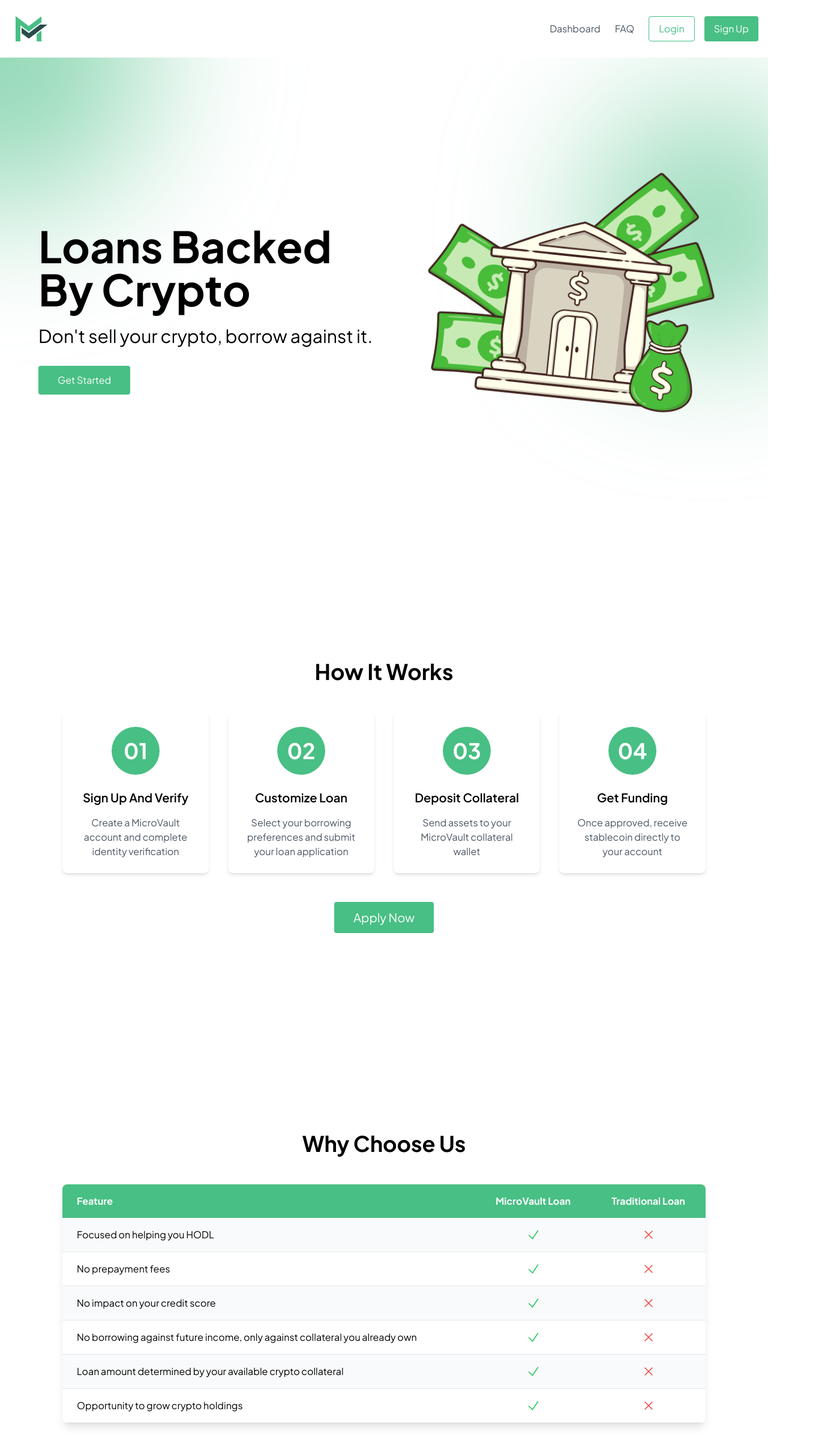
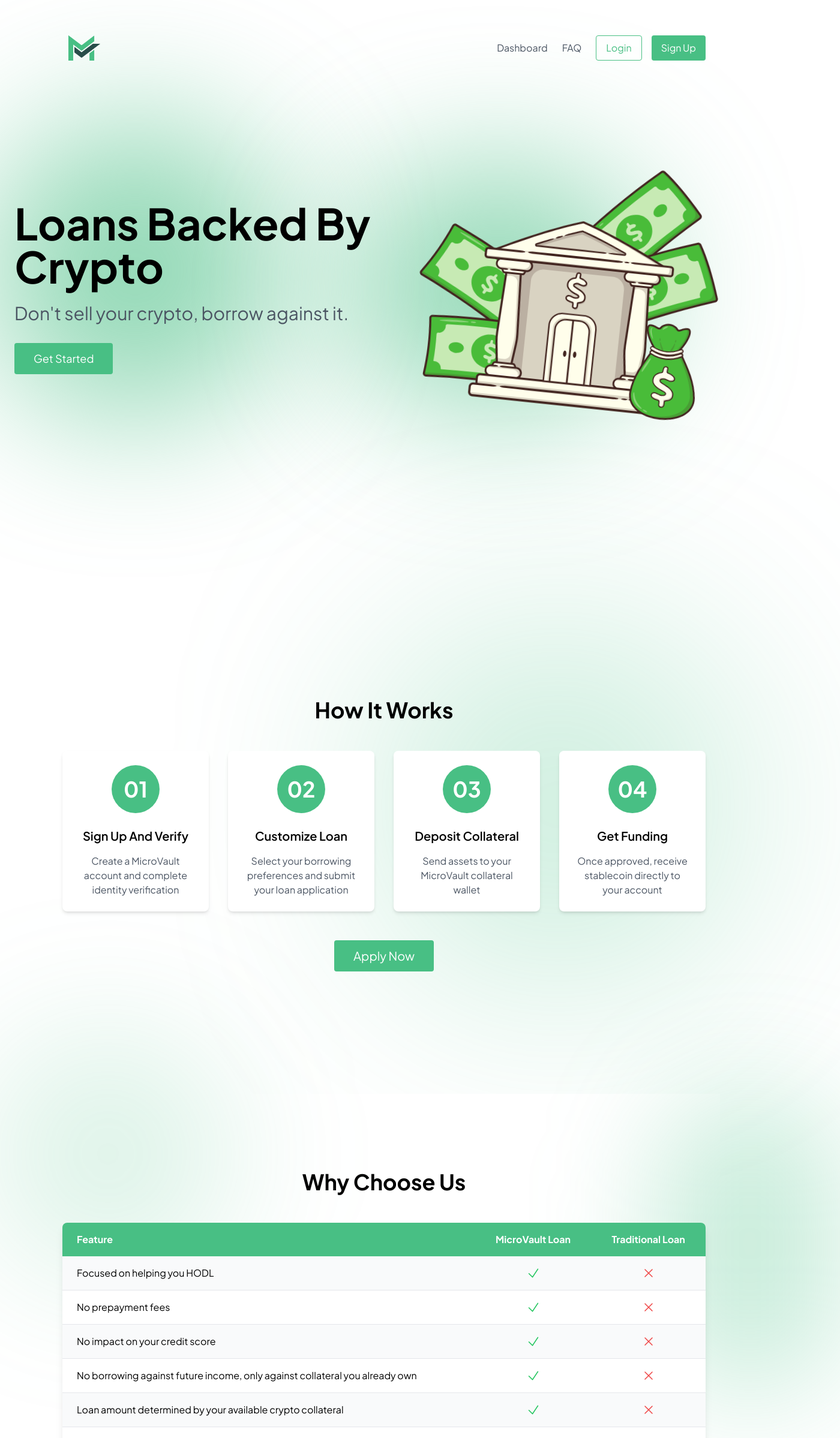
Before and after one commit to veermshah/MicroVault, a React (Vite) app in the folder frontend/: page / in a window 1280 px wide. Shown: the top 2398 px of the page at 60% size, 1400 px wide, since content can reach past the window. Built offline with nearby package versions, Linux system fonts and the light colour scheme; the HTML template or start-up script is replaced by a standard one.

Commit message:
home page changes

```diff
--- a/frontend/src/components/header.jsx
+++ b/frontend/src/components/header.jsx
@@ -4,8 +4,8 @@
 
 const Header = () => {
   return (
-    <header className="bg-transparent">
-      <div className="container mx-auto px-4 py-4 flex items-center justify-between relative z-20">
+    <header className="bg-transparent my-8 mx-4 md:mx-12 lg:mx-20 relative overflow-visible">
+      <div className="container mx-auto px-6 py-4 flex items-center justify-between relative z-20">
         <div className="flex items-center">
           <Link to="/">
             <img src={MicroVaultLogo} alt="MicroVault Logo" className="h-16 w-auto" />
--- a/frontend/src/components/hero.jsx
+++ b/frontend/src/components/hero.jsx
@@ -3,30 +3,30 @@
 
 const Hero = () => {
   return (
-    <section className="white min-h-screen flex items-center relative overflow-hidden">
-      {/* Blur element for the left upper area */}
-      <div className="absolute top-[-250px] left-[-250px] w-[500px] h-[500px] bg-[#48bf84]/60 rounded-full blur-[120px] z-0" />
+    <section className="bg-white min-h-screen flex items-center relative overflow-visible">
+      {/* Blur element for the left area */}
+      <div className="absolute top-[5%] left-[-25px] w-[500px] h-[500px] bg-[#48bf84]/60 rounded-full blur-[120px] z-0" />
 
-      {/* Blur element for the top right of the bank icon */}
-      <div className="absolute top-[10%] right-[-100px] w-[400px] h-[400px] bg-[#48bf84]/60 rounded-full blur-[120px] z-0" />
+      {/* Blur element for the right area */}
+      <div className="absolute top-[15%] right-[200px] w-[500px] h-[400px] bg-[#48bf84]/60 rounded-full blur-[120px] z-0" />
 
-      <div className="container mx-auto px-4 relative z-10">
+      <div className="container mx-auto px-6 py-8 relative z-10">
         <div className="flex flex-col md:flex-row items-center">
           {/* Left side content */}
-          <div className="w-full md:w-1/2 mb-8 md:mb-0 md:pl-12 mt-10">
-            <h1 className="text-5xl md:text-7xl font-bold mb-6 leading-tight">Loans Backed By Crypto</h1>
-            <p className="text-2xl md:text-3xl mb-8">Don't sell your crypto, borrow against it.</p>
-            <button className="bg-[#48BF84] text-white px-8 py-3 rounded hover:bg-[#3da46f] transition duration-300">
+          <div className="w-full md:w-1/2 mb-8 md:mb-40">
+            <h1 className="text-5xl md:text-7xl font-bold mb-6 leading-tight text-black">Loans Backed By Crypto</h1>
+            <p className="text-2xl md:text-3xl mb-8 text-gray-600">Don't sell your crypto, borrow against it.</p>
+            <button className="bg-[#48BF84] text-white px-8 py-3 rounded hover:bg-[#3da46f] transition duration-300 text-lg">
               Get Started
             </button>
           </div>
 
           {/* Right side icon */}
-          <div className="w-full md:w-1/2 flex justify-center items-center -mt-10">
+          <div className="w-full md:w-1/2 md:mb-40 flex justify-center items-center">
             <img
               src={bankIcon}
               alt="Bank Icon"
-              className="w-[480px] h-[480px] object-contain transform rotate-6 transition-transform duration-300 hover:rotate-12"
+              className="w-[500px] h-[500px] object-contain transform rotate-6 transition-transform duration-300 hover:rotate-12"
             />
           </div>
         </div>
--- a/frontend/src/components/howItWorks.jsx
+++ b/frontend/src/components/howItWorks.jsx
@@ -25,8 +25,11 @@
   ];
 
   return (
-    <section className="bg-white min-h-screen flex items-center my-8 mx-4 md:mx-12 lg:mx-20">
-      <div className="container mx-auto px-6 py-16">
+    <section className="bg-white min-h-screen flex items-center my-8 mx-4 md:mx-12 lg:mx-20 relative overflow-visible">
+      {/* Blur effect */}
+      <div className="absolute top-[50px] left-[550px] w-[600px] h-[600px] bg-[#48bf84]/30 rounded-full blur-[150px] z-0" />
+
+      <div className="container mx-auto px-6 py-16 relative z-10">
         <h2 className="text-4xl font-bold text-center mb-12 text-black">How It Works</h2>
         <div className="grid grid-cols-1 md:grid-cols-2 lg:grid-cols-4 gap-8">
           {steps.map((step, index) => (
--- a/frontend/src/components/testimonials.jsx
+++ b/frontend/src/components/testimonials.jsx
@@ -14,20 +14,23 @@
   ];
 
   return (
-    <section className="bg-white min-h-screen flex items-center my-8 mx-4 md:mx-12 lg:mx-20">
-      <div className="container mx-auto px-6 py-16">
-        <div className="flex flex-col md:flex-row h-full">
+    <section className="bg-white min-h-screen flex items-center my-8 mx-4 md:mx-12 lg:mx-20 relative overflow-visible">
+      {/* Adjusted Blur effect */}
+      <div className="absolute bottom-[50px] right-[50px] w-[500px] h-[500px] bg-[#48bf84]/20 rounded-full blur-[150px] z-0" />
+
+      <div className="container mx-auto px-6 py-16 relative z-10">
+        <div className="flex flex-col md:flex-row h-full relative z-10">
           {/* Left side - Main testimonial */}
           <div className="md:w-1/2 md:pr-4 mb-8 md:mb-0 flex flex-col justify-center">
-            <div className="relative mb-6">
+            <div className="relative mb-6 bg-white p-6 rounded-lg shadow-md">
               <span className="absolute text-6xl text-[#48BF84] opacity-50 top-[-30px] left-[-20px]">"</span>
               <h2 className="text-3xl font-bold mb-4">{mainTestimonial.quote}</h2>
               <p className="text-lg text-gray-600 mb-4">{mainTestimonial.longText}</p>
               <p className="font-semibold">— {mainTestimonial.name}</p>
             </div>
-            <p className="text-xl font-bold mb-2">2651 Excellent Reviews on Trustpilot</p>
+            <p className="text-xl font-bold mb-2">1000 Excellent Reviews on Trustpilot</p>
             <a href="https://www.trustpilot.com/" target="_blank" rel="noopener noreferrer" className="text-[#48BF84] underline">
-              Trustpilot reviews
+              Check it out!
             </a>
           </div>
 
@@ -38,7 +41,7 @@
           <div className="md:w-1/2 flex items-center">
             <div className="grid grid-cols-1 md:grid-cols-3 gap-4 w-full">
               {shortTestimonials.map((testimonial, index) => (
-                <div key={index} className="text-center flex flex-col items-center justify-center h-full">
+                <div key={index} className="text-center flex flex-col items-center justify-center h-full bg-white p-4 rounded-lg shadow-md">
                   <div className="w-20 h-20 bg-gray-300 rounded-full mb-4"></div>
                   <p className="text-lg font-semibold mb-2">"{testimonial.quote}"</p>
                   <p className="text-sm text-gray-600">— {testimonial.name}</p>
--- a/frontend/src/components/whyChooseUs.jsx
+++ b/frontend/src/components/whyChooseUs.jsx
@@ -12,10 +12,14 @@
   ];
 
   return (
-    <section className="bg-white min-h-screen flex items-center my-8 mx-4 md:mx-12 lg:mx-20">
-      <div className="container mx-auto px-6 py-16">
+    <section className="bg-white min-h-screen flex items-center my-8 mx-4 md:mx-12 lg:mx-20 relative overflow-visible">
+      {/* Adjusted Blur effects */}
+      <div className="absolute top-[-100px] left-[-100px] w-[400px] h-[400px] bg-[#48bf84]/20 rounded-full blur-[120px] z-0" />
+      <div className="absolute bottom-[300px] right-[-200px] w-[300px] h-[500px] bg-[#48bf84]/30 rounded-full blur-[100px] z-0" />
+
+      <div className="container mx-auto px-6 py-16 relative z-10">
         <h2 className="text-4xl font-bold text-center mb-12 text-black">Why Choose Us</h2>
-        <div className="bg-white rounded-lg shadow-lg overflow-hidden">
+        <div className="bg-white rounded-lg shadow-lg overflow-hidden relative z-10">
           <table className="w-full">
             <thead>
               <tr className="bg-[#48BF84] text-white">
@@ -47,7 +51,7 @@
             </tbody>
           </table>
         </div>
-        <div className="mt-8 flex items-center justify-center">
+        <div className="mt-8 flex items-center justify-center relative z-10">
           <h3 className="text-lg font-semibold text-[#48BF84] mr-2">
             See How We Stack Up Against Our Competitors
           </h3>
```
Also changed, not shown: frontend/src/pages/getStarted.jsx (added).
